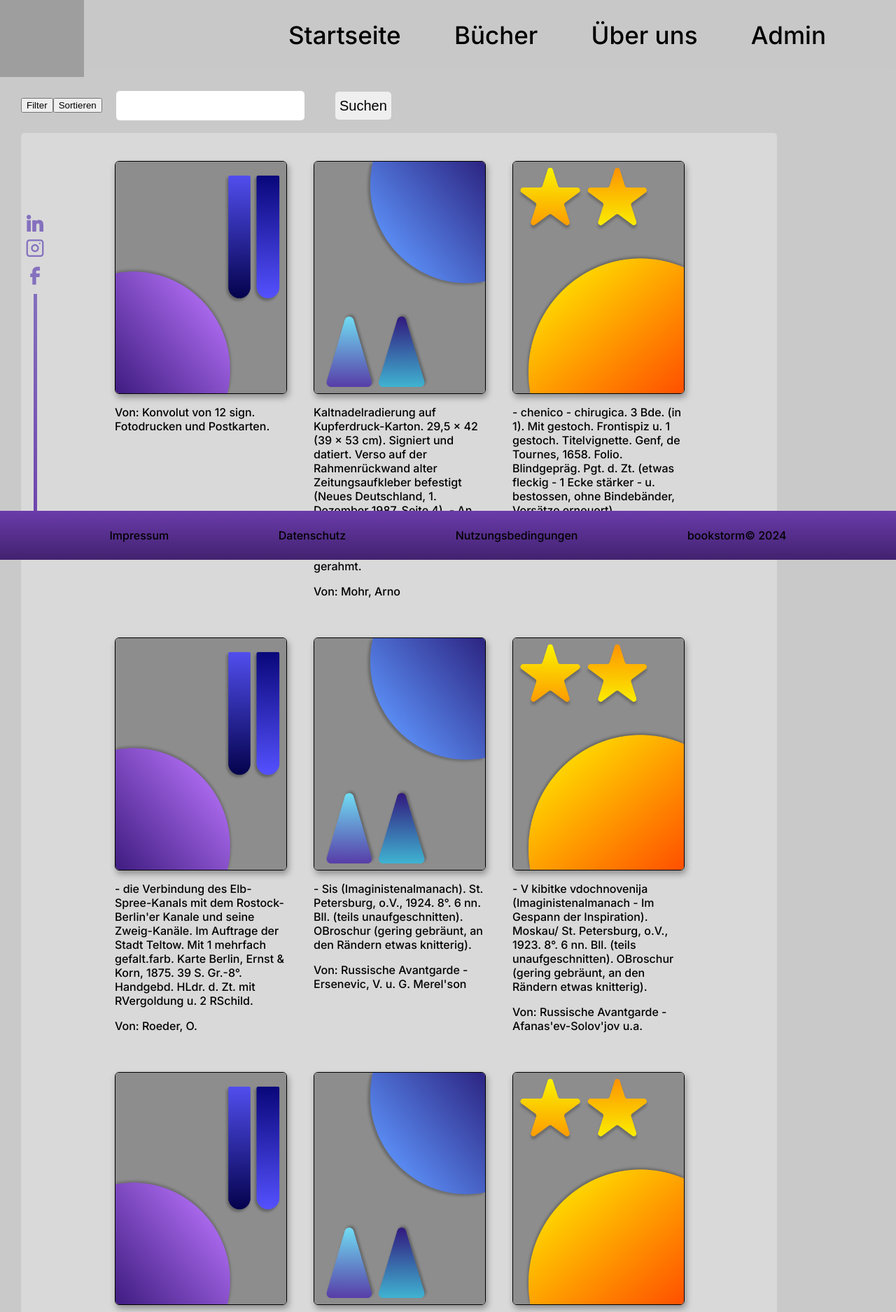
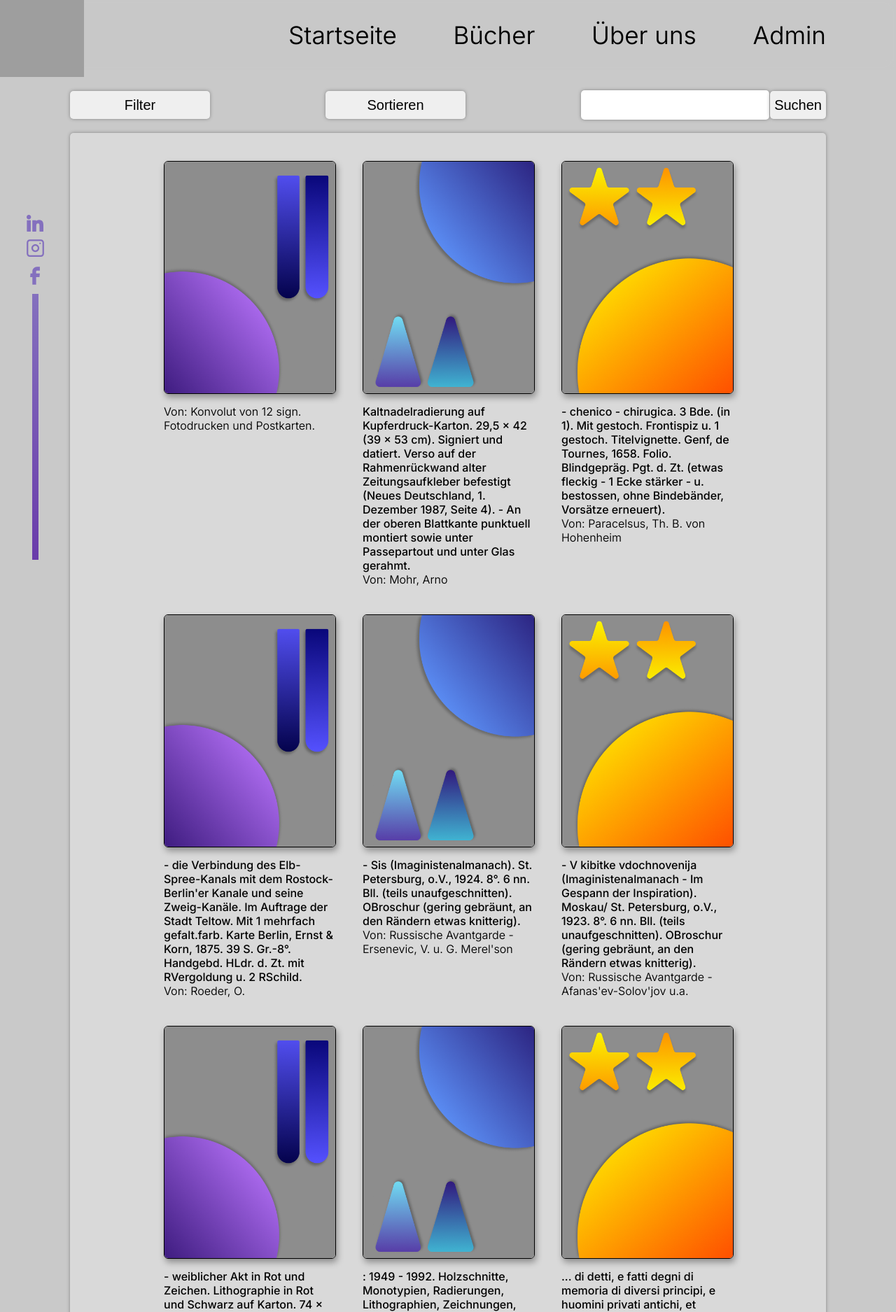
Before and after one commit to RamiroHemmerling/Book_Strom, a PHP site: page /buecher.php in a window 1280 px wide. Shown: the top 1875 px of the page at 70% size. Run offline with PHP 8.4, Linux system fonts and the light colour scheme; data comes from the database, SQL or seed files in the repository; grey boxes are pictures that could not be loaded.

Commit message:
Add files via upload

```diff
--- a/M322BookStorm/Style.css
+++ b/M322BookStorm/Style.css
@@ -1,11 +1,12 @@
 body {
     background-color: #c9c9c9;
-    padding: 0;
+    padding-top: 0;
     margin: 0;
     display: flex;
     justify-content: center;
     font-family: "inter", sans-serif;
-    font-weight: 500;
+    font-weight: 350;
+    flex-direction: column;
 }
 .header {
     position: fixed;
@@ -19,6 +20,7 @@ body {
     display: flex;
     justify-content: space-between;
     align-items: center;
+    z-index: 15;
 }
 .header img {
     width: 120px;
@@ -40,11 +42,24 @@ body {
 .nav a:hover {
     color: #724adb;
 }
+.keiAhnig {
+    display: flex;
+    flex-direction: column;
+}
+.wrapperAussen {
+    width: 100%;
+    height: 100%;
+    display: flex;
+    flex-direction: row;
+}
 .wrapper {
     align-items: center;
     justify-content: center;
     width: calc(100% - 200px);
-    margin: 30px;
+    margin-top: 30px;
+    margin-bottom: 30px;
+    margin-left: 100px;
+    margin-right: 30px;
     margin-top: 130px;
 }
 .suchsystem {
@@ -57,17 +72,122 @@ body {
 }
 .suchsystem form {
     height: 100%;
-    width: 100%;
+    width: 350px;
     margin: 0;
     padding: 0;
+    display: flex;
+    justify-content: space-between;
+    align-items: center;
 }
 .suchsystem form * {
     border-radius: 5px;
     border: none;
     height: 100%;
     font-size: 20px;
-    margin-left: 20px;
-    margin-right: 20px;
+    box-shadow: rgba(0, 0, 0, 0.35) 0px 0px 5px;
+}
+#FilterDiv {
+    position: fixed;
+    width: 100%;
+    height: 100%;
+    top: 0;
+    left: 0;
+    display: flex;
+    align-items: center;
+    justify-content: center;
+    z-index: 5;
+}
+.inFilterDiv {
+    align-items: center;
+    justify-content: center;
+    width: 400px;
+    height: 450px;
+    display: flex;
+    padding: 20px;
+    flex-direction: column;
+    background-color: #f0f0f0;
+    border-radius: 5px;
+}
+
+#FilterDiv .inInFilterDiv {
+    align-items: start;
+    justify-content: start;
+    margin: 0;
+    padding-bottom: 20px;
+    width: 200;
+    height: 200;
+}
+.inInFilterDiv * {
+    margin: 0;
+    padding: 0;
+    width: auto;
+    height: auto;
+    font-size: 23px;
+    font-weight: 300;
+}
+.inInFilterDiv h3 {
+    font-size: 45px;
+    font-weight: 300;
+}
+.toggleFilter {
+    border-radius: 5px;
+    border: none;
+    height: 100%;
+    width: 200px;
+    font-size: 20px;
+    z-index: 8;
+    box-shadow: rgba(0, 0, 0, 0.35) 0px 0px 5px;
+}
+.filterButton{
+    background-color: #ffffff;
+    padding: 50px;
+}
+#SortierDiv {
+    position: fixed;
+    width: 100%;
+    height: 100%;
+    top: 0;
+    left: 0;
+    display: flex;
+    align-items: center;
+    justify-content: center;
+    z-index: 5;
+}
+.inSortierDiv {
+    align-items: center;
+    justify-content: center;
+    width: 400px;
+    height: 520px;
+    display: flex;
+    padding: 20px;
+    flex-direction: column;
+    background-color: #f0f0f0;
+    border-radius: 5px;
+    margin-top: 150px;
+}
+
+#FilterDiv .inInSortierDiv {
+    align-items: start;
+    justify-content: start;
+    margin: 0;
+    padding-bottom: 20px;
+    width: 200;
+    height: 200;
+}
+.inInSortierDiv * {
+    margin: 0;
+    padding: 0;
+    width: auto;
+    height: auto;
+    font-size: 23px;
+    font-weight: 300;
+}
+.inInSortierDiv h3 {
+    font-size: 45px;
+    font-weight: 300;
+}
+.suchFilterFormular {
+    z-index: 7;
 }
 .books {
     width: 100%;
@@ -79,6 +199,11 @@ body {
     border-radius: 5px;
     margin-top: 20px;
     padding-top: 20px;
+    box-shadow: rgba(0, 0, 0, 0.35) 0px 0px 5px;
+}
+.books h1 {
+    margin-bottom: 200px;
+    margin-top: 200px;
 }
 .bookimage {
     width: 244px;
@@ -99,6 +224,16 @@ body {
     width: 244px;
     margin: 20px;
 }
+.book :nth-child(2) {
+    margin: 0;
+    margin-top: 15px;
+    padding: 0;
+    font-weight: 500;
+}
+.book :nth-child(3) {
+    margin: 0;
+    padding: 0;
+}
 .sotials {
     height: 100%;
     width: 100px;
@@ -115,7 +250,7 @@ body {
     margin-top: 10px;
 }
 .sotials :nth-child(2) {
-    width: 270px;
+    width: 27px;
     height: 27px;
     margin-top: 10px;
 }
@@ -127,16 +262,24 @@ body {
 .line {
     height: calc(50% - 20px);
     background-image: linear-gradient(#8470BE,#6a3baa);
-    width: 5px;
+    width: 9px;
     margin-top: 10px;
 }
 .footer {
-    position: fixed;
     width: 100%;
-    height: 70px;
+    height: 150px;
     bottom: 0;
     display: flex;
     align-items: center;
     justify-content: space-evenly;
     background-image: linear-gradient(#6a3baa,#42226f);
+    z-index: 15;
+    color: #ffffff;
 }
+.keiAhnig {
+    width: 100%;
+    height: 100%;
+    display: flex;
+    flex-direction: column;
+    padding: 0;
+}
```
